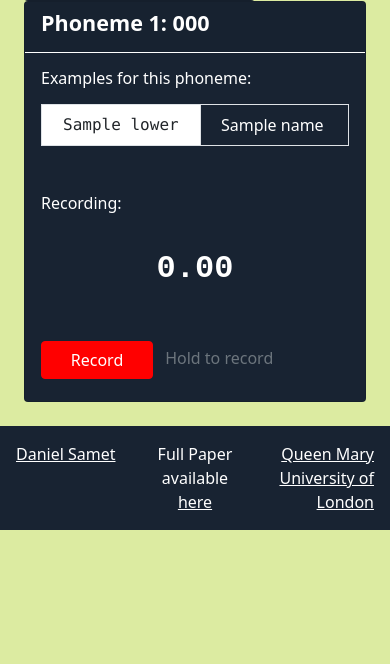
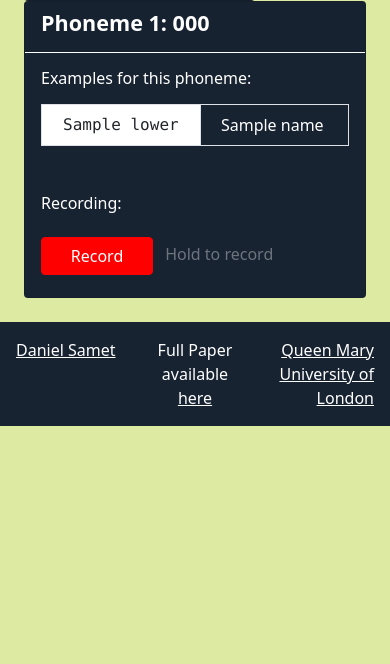
Before and after one commit to danielsamet/PSS, a Flask app: template app/templates/concatenation_setup.html in a window 390 px wide. Shown: the part 1242-1906 px from the top of the page. Run offline with Flask 2, Linux system fonts and the light colour scheme; the template is opened without the code that fills it: most values are stand-ins (such as "Sample title", 1, 10 or a date in 2020); lists and menus that the app fills with data are empty; parts of the project's set-up code (start-up, migrations or seed data) failed here and were passed over; some libraries are stand-ins or nearby versions.

Commit message:
added frontend support for recording multiple phonemes
Signed-off-by: Daniel <danielsamet98@gmail.com>

```diff
--- a/app/static/css/main.css
+++ b/app/static/css/main.css
@@ -197,8 +197,7 @@ hr {
 
 .stopwatch {
     font-family: 'Courier New', monospace;
-    text-align: center;
-    margin: 1em;
-    font-size: xx-large;
+    margin: 0 1em;
+    font-size: x-large;
     font-weight: bold;
 }
--- a/app/templates/concatenation_setup.html
+++ b/app/templates/concatenation_setup.html
@@ -63,6 +63,12 @@
             </div>
         </div>
 
+        {# TODO: position elsewhere and make available to end-user #}
+        <div class="visually-hidden">
+            <label for="audioSource">Audio input source: </label>
+            <select class="form-select mb-2" id="audioSource"></select>
+        </div>
+
         <div class="col h-100">
             <div class="tab-content" id="phonemes-tab-content">
                 {% for phoneme in phoneme_dict %}
@@ -107,32 +113,24 @@
                                 </table>
 
                                 <h6 class="mt-5">Recording:</h6>
-                                {% if loop.index == 1 %}
                                 {#                                    <div id="waveform"></div>#}
-
-                                    <div class="stopwatch"></div>
-
-                                    <div class="visually-hidden">
-                                        <label for="audioSource">Audio input source: </label>
-                                        <select class="form-select mb-2" id="audioSource"></select>
-                                        <p>
-                                            <button id=startRecord>start</button>
-                                            <button id=stopRecord disabled>stop</button>
-                                        </p>
-                                    </div>
 
                                 <div class="row justify-content-between" style="height: 60px;">
                                     <div class="col pt-3">
                                         <button class="btn btn-primary fixed-btn record-audio">
                                             Record
                                         </button>
-                                            <span class="text-muted ms-2">Hold to record</span>
+
+                                        <div class="d-inline-block">
+                                            <span class="hold-msg text-muted ms-2">Hold to record</span>
+                                            <div class="stopwatch"></div>
                                         </div>
-                                        {% if loop.index == 1 %}
-                                            <div class="col-auto text-end">
-                                                <audio class="me-3" id=recordedAudio></audio>
-                                                <button class="btn btn-success mb-5 visually-hidden"
-                                                        id="save-recording">Save
+
+                                    </div>
+                                    <div class="col-auto text-end recording-results visually-hidden">
+                                        <audio class="me-3 recordedAudio"></audio>
+                                        <button class="btn btn-success mb-5 save-recording">
+                                            Save
                                         </button>
                                         {#                                                <button class="btn btn-success fixed-btn fw-bold" id="play_btn">#}
                                         {#                                                    Play#}
@@ -141,9 +139,7 @@
                                         {#                                                    Pause#}
                                         {#                                                </button>#}
                                     </div>
-                                        {% endif %}
                                 </div>
-                                {% endif %}
                             </div>
                         </div>
                     </div>
@@ -220,30 +216,43 @@
             {#                }#}
             {#            }#}
 
+
+            {#$(".tab-pane").on("shown.bs.tab", function () {#}
+            {#    console.log(123);#}
+            {#    let timer = new Stopwatch($(".stopwatch")[0], {delay: 10});#}
+            {# })#}
+
             let record_btn = $(".record-audio");
-            let timer = new Stopwatch($(".stopwatch")[0], {delay: 10});
-            let start_record = $("#startRecord");  // hidden btn
-            let stop_record = $("#stopRecord");  // hidden btn
-            let save_record = $("#save-recording");
+            let save_record = $(".save-recording");
+            let timer;
 
-            record_btn.on('mousedown', function (event) {
+            record_btn.on('mousedown', function () {
+                let active_tab = $(".tab-pane.active");
+
+                active_tab.find(".hold-msg").addClass("d-none");
+
+                let stopwatch = active_tab.find(".stopwatch");
+                if (!stopwatch.hasClass("started"))
+                    timer = new Stopwatch(stopwatch[0], {delay: 10});
+
                 timer.reset();
                 timer.start();
-                start_record.trigger("click");
+                start_recording();
+                stopwatch.addClass("started");
+                active_tab.find(".recording-results").addClass("visually-hidden");
+
+                record_btn.on('mouseup', function () {
+                    timer.stop();
+                    stop_recording();
+                    active_tab.find(".recording-results").removeClass("visually-hidden");
                 });
-
-            record_btn.on('mouseup', function (event) {
-                timer.stop();
-                stop_record.trigger("click");
-                save_record.removeClass("visually-hidden");
             });
 
             save_record.on("click", function () {
-                let tab = $(this).parent().parent().parent().parent().parent();
+                let tab = $(".tab-pane.active");
 
                 uploadAudioFromBlob(tab.attr("data-phoneme-name"), tab.attr("data-phoneme-num"), window.audio_blob);
             })
-
         });
     </script>
 
@@ -315,12 +324,14 @@
                 audioChunks.push(e.data);
                 if (rec.state === "inactive") {
                     let blob = new Blob(audioChunks, {type: 'audio/x-mpeg-3'});
+                    let recordedAudio = $(".tab-pane.active").find(".recordedAudio")[0];
+
                     recordedAudio.src = URL.createObjectURL(blob);
                     recordedAudio.controls = true;
                     recordedAudio.autoplay = true;
                     audioDownload.href = recordedAudio.src;
                     audioDownload.download = 'mp3';
-                    audioDownload.innerHTML = 'downloadaa';
+                    audioDownload.innerHTML = 'download';
 
                     window.audio_blob = blob;
                 }
@@ -348,15 +359,13 @@
 
         audioInputSelect.onchange = start;
 
-        startRecord.onclick = e => {
-            startRecord.disabled = true;
-            stopRecord.disabled = false;
+        function start_recording() {
             audioChunks = [];
             rec.start();
         }
-        stopRecord.onclick = e => {
-            startRecord.disabled = false;
-            stopRecord.disabled = true;
+
+        function stop_recording() {
+            if (rec.state !== "inactive")
                 rec.stop();
         }
 
```
Lines whose indentation alone changed are shown as unchanged.
